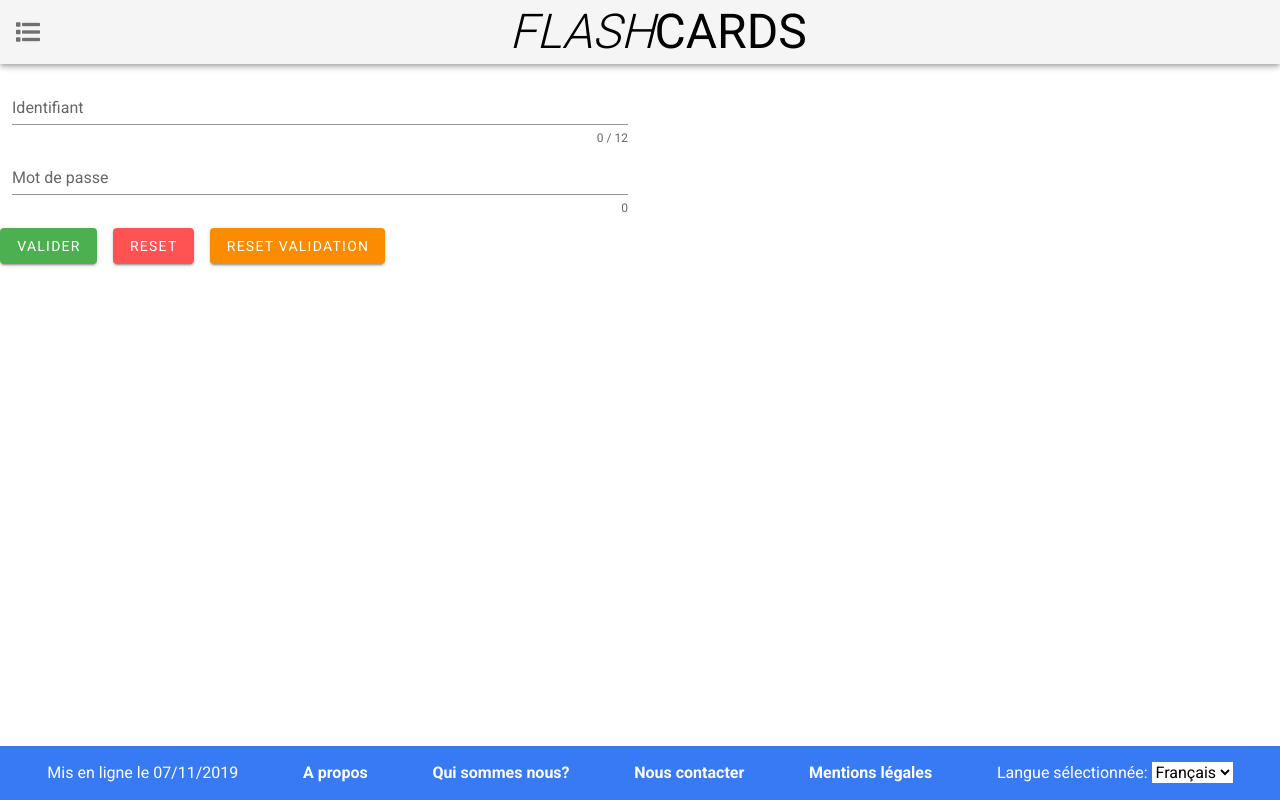
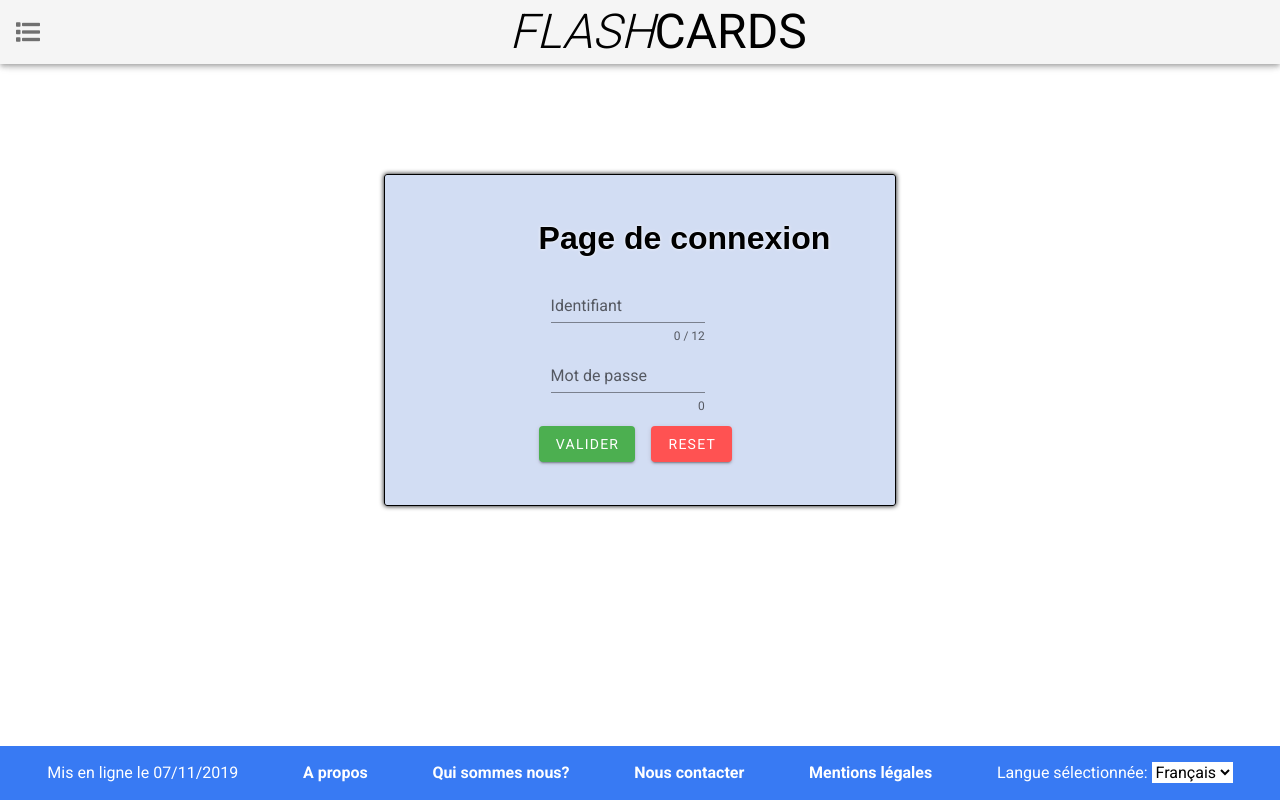
Before and after one commit to SasiGovind/my-flashcards, a Vue app: page /#/login in a window 1280 px wide. Built offline with nearby package versions, Linux system fonts and the light colour scheme.

Commit message:
Design drawer and login + data link improve

```diff
--- a/src/components/NavBar.vue
+++ b/src/components/NavBar.vue
@@ -1,6 +1,6 @@
 <template>
   <nav>
-    <v-app-bar app extended extensionHeight>
+    <v-app-bar class="nav" app extended extensionHeight>
       <v-btn icon @click.stop="drawer = !drawer" @click="getUser">
         <v-icon>fas fa-list</v-icon>
       </v-btn>
@@ -11,13 +11,11 @@
       </v-toolbar-title>
       <v-spacer></v-spacer>
     </v-app-bar>
-    <v-navigation-drawer v-model="drawer" absolute temporary>
+
+    <v-navigation-drawer color="#387AF3"  overlay-opacity=0.6 v-model="drawer" absolute temporary>
       <v-list-item>
-        <v-list-item-avatar>
-          <v-img src="https://i.kym-cdn.com/entries/icons/mobile/000/022/138/ollesafeee.jpg"></v-img>
-        </v-list-item-avatar>
-
-        <v-list-item-content>
+        <v-list-item-content class="image">
+          <v-img src="https://d2w9rnfcy7mm78.cloudfront.net/1616404/large_ce645ebfe2895f7717f066ab3f8dc496.png?1516357045?bc=1"></v-img>
           <v-list-item-title>{{id}}</v-list-item-title>
         </v-list-item-content>
       </v-list-item>
@@ -27,13 +25,20 @@
       <v-list>
         <v-list-item v-for="item in items" :key="item.title" link>
           <v-list-item-icon>
-            <v-icon>{{ item.icon }}</v-icon>
+            <v-icon> {{ item.icon }}</v-icon>
           </v-list-item-icon>
 
           <v-list-item-content>
-            <a v-bind:href="item.link" > <v-list-item-title>{{ item.title }}</v-list-item-title>  </a>
+            <a v-bind:href="item.link" > <v-list-item-title >{{ item.title }}</v-list-item-title>  </a>
           </v-list-item-content>
-
+        </v-list-item>
+          <v-list-item>
+             <v-list-item-icon>
+          <v-icon> fas fa-lock </v-icon>
+           </v-list-item-icon>
+                <v-list-item-content>
+           <a href="#/login" ><v-list-item-title @click="logout">Logout</v-list-item-title> </a>
+               </v-list-item-content>
         </v-list-item>
         <v-list-group
         prepend-icon="account_circle"
@@ -41,7 +46,7 @@
         >
           <template v-slot:activator>
             <v-list-item-content>
-              <v-list-item-title>Utilisateurs</v-list-item-title>
+              <a href=""> <v-list-item-title>Utilisateurs</v-list-item-title> </a>
             </v-list-item-content>
           </template>
           <v-list-item v-for="user in users" :key="user.username" link>
@@ -58,6 +63,7 @@
 <script>
 export default {
   data: () => ({
+    lsKey: 'currentUser',
     drawer: null,
     id: '',
     users: [],
@@ -69,8 +75,7 @@ export default {
   }),
   methods: {
     getConnectedUser () {
-      const lsKey = 'currentUser'
-      const user = sessionStorage.getItem(lsKey)
+      const user = sessionStorage.getItem(this.lsKey)
       return user ? JSON.parse(user) : null
     },
     async getUser () {
@@ -81,14 +86,37 @@ export default {
       const user = this.users.find(
         u => u.username === cUser.username && u.password === cUser.password
       )
-      user == null ? this.id = 'Non connecté' : this.id = user.username
+      user == null ? this.id = 'Erreur' : this.id = user.username
+    },
+    logout () {
+      sessionStorage.removeItem(this.lsKey)
     }
+  },
+  created () {
+    this.id = 'Non connecté'
   }
 }
+
 </script>
 
 <style scoped>
+.image {
+  height: "30px";
+  padding: 10px;
+  text-align: center;
+}
 a {
   text-decoration: none; /* no underline */
 }
+
+a:link {
+color:black;
+}
+a:visited {
+color: black;
+}
+a:hover {
+color: black;
+}
+
 </style>
--- a/src/views/Home.vue
+++ b/src/views/Home.vue
@@ -377,6 +377,8 @@ export default {
 
   name: 'home',
   data: () => ({
+    value: true,
+    currentUser: null,
     server_url: 'http://localhost:4000',
     selectedItem: {
       dock: '',
@@ -387,6 +389,7 @@ export default {
       oldTitle: '',
       placeholder: ''
     },
+    lsKey: 'currentUser',
     docks: [],
     rules: {
       required: value => !!value || 'Required.',
@@ -413,17 +416,21 @@ export default {
   }),
   methods: {
     getConnectedUser () {
-      const lsKey = 'currentUser'
-      const user = sessionStorage.getItem(lsKey)
+      const user = sessionStorage.getItem(this.lsKey)
       return user ? JSON.parse(user) : null
     },
     // async getName() {}
     async getStocks () {
       this.currentUser = this.getConnectedUser() // Penser à controler si current user nul
       const response = await this.axios.post(this.server_url + '/stock/getStocks')
-      // this.currentUser ? this.docks.push(response.data.docks.find(u => u.id === this.currentUser.id)) : this.docks = []
-      console.log(response.data.docks)
-      this.docks = response.data.docks
+      // this.docks = response.data.docks
+      // this.currentUser ? this.docks.push(response.data.docks.find(u => u.id === this.currentUser.id)) : this.docks = [])
+      var dock = response.data.docks.filter(u => u.id === this.currentUser.id)
+      if (Array.isArray(dock)) {
+        this.docks = dock
+      } else {
+        this.docks.push(dock)
+      }
     },
     updateStocks () {
       this.axios.post(this.server_url + '/stock/updateStocks', {
@@ -457,6 +464,7 @@ export default {
       }
       if (place === 'dock') {
         pack.push({
+          id: this.currentUser.id,
           title: input.placeholder,
           input: {
             mode: 'add',
@@ -665,6 +673,10 @@ export default {
     }
   },
   created () {
+    if (sessionStorage.getItem('currentUser') === null) {
+      alert('Veuillez vous connecter svp !')
+      this.$router.push('/login')
+    }
     this.getStocks()
     // this.docks.forEach(element => {
     //   element.active = false
--- a/src/views/Login.vue
+++ b/src/views/Login.vue
@@ -1,6 +1,7 @@
 <template >
-  <v-form ref="form" v-model="valid" lazy-validation>
-    <v-col cols="12" sm="6">
+  <v-form class="form" ref="form" v-model="valid" lazy-validation>
+    <h1> Page de connexion </h1>
+    <v-col cols="10" sm="6">
     <v-text-field v-model="name" ref="id" :counter="12" :rules="idRules" label="Identifiant" required></v-text-field>
     <v-text-field v-model="password" :append-icon="show ? 'mdi-plus' : 'mdi-visibility_off'"
             :rules="[rulesPWD.required, rulesPWD.min]" :type="show ? 'text' : 'password'"
@@ -8,12 +9,8 @@
             @click:append="show = !show" ref="mdp" label="Mot de passe" required>
     </v-text-field>
     </v-col>
-
     <v-btn :disabled="!valid" color="success" class="mr-4" @click="login()">valider</v-btn>
-
     <v-btn color="error" class="mr-4" @click="reset">Reset</v-btn>
-
-    <v-btn color="warning" @click="resetValidation">Reset Validation</v-btn>
   </v-form>
 </template>
 <script>
@@ -22,7 +19,6 @@ export default {
     valid: true,
     name: '',
     password: '',
-    currentUser: null,
     id: '',
     url: 'http://localhost:4000',
     idRules: [
@@ -59,7 +55,6 @@ export default {
         sessionStorage.setItem(lsKey, JSON.stringify(response.data.user))
       }
     },
-    logout () {},
     reset () {
       this.$refs.form.reset()
     },
@@ -70,4 +65,24 @@ export default {
 }
 </script>
 <style>
+.form {
+  position: absolute;
+  padding-left: 12%;
+  padding-top: 3%;
+  top: 15%;
+  right:30%;
+  bottom: 40%;
+  left: 30%;
+  background-color: rgba(0, 66, 189, 0.178);
+  opacity: 1;
+  box-shadow: 0px 0px 5px black;
+  border-radius: 3px;
+  border: 1px solid black;
+}
+h1 {
+  font-family: Arial, Helvetica, sans-serif;
+  color: black;
+  text-shadow: 0px 0px 3px white;
+}
+
 </style>
```
Also changed, not shown: server.js (+20 -1 lines).
